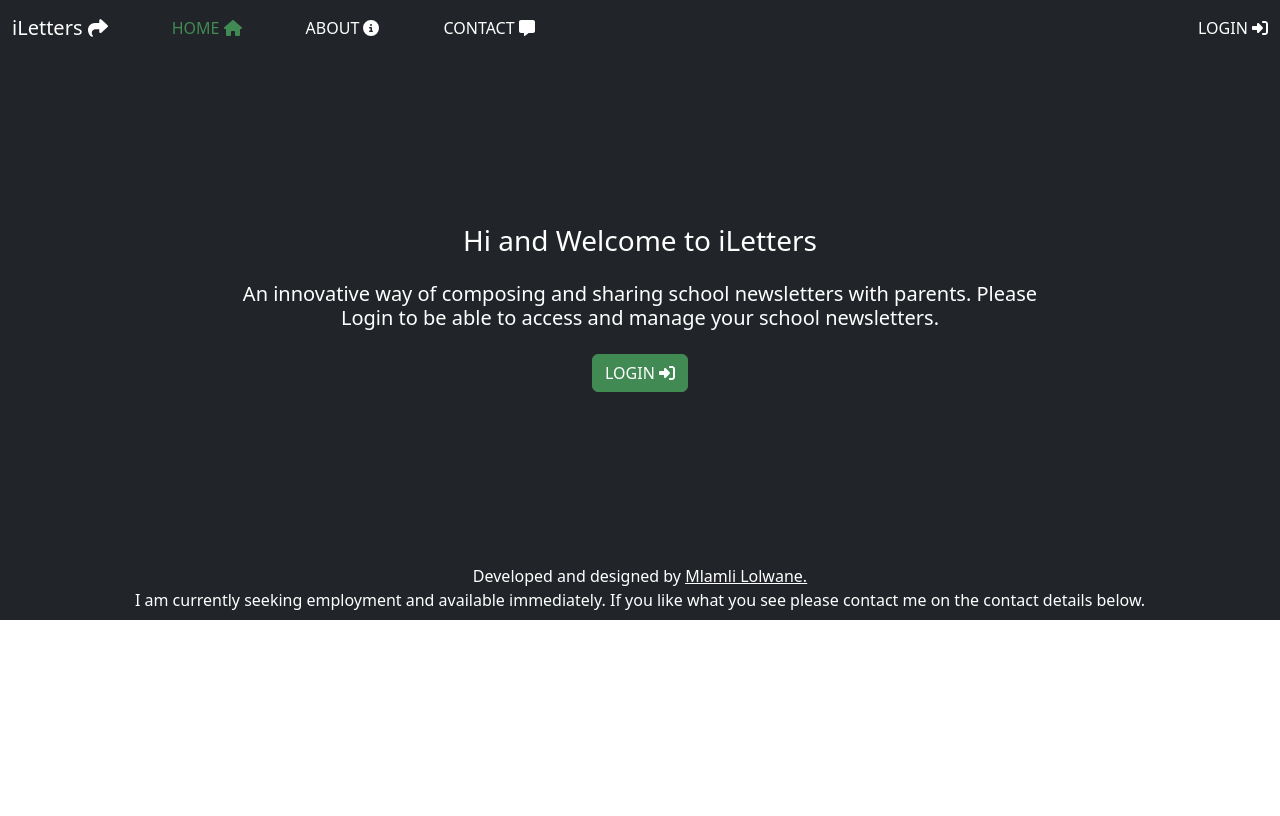
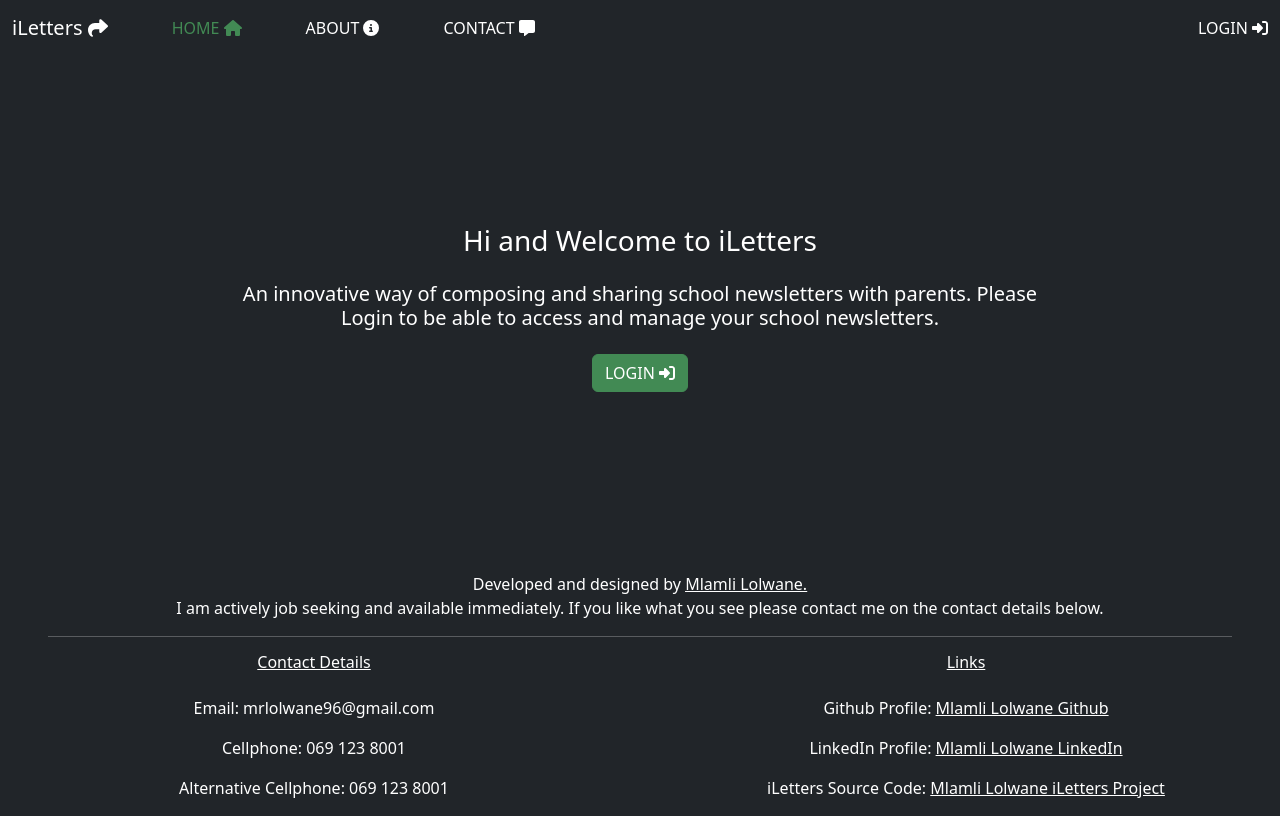
Before and after one commit to MlamliLolwane/iLetters-Client-App, a React (Create React App) app: page / in a window 1280 px wide. Built offline with nearby package versions, Linux system fonts and the light colour scheme.

Commit message:
Added external links to the footer

```diff
--- a/src/components/Footer.js
+++ b/src/components/Footer.js
@@ -3,16 +3,31 @@ import { NavLink } from "react-router-dom";
 
 function Footer() {
   return (
-      <div className="App">
-        <div className="bg-body-tertiary bg-dark">
-            <div className="text-center text-white fw-lighter py-2">
-                Developed and designed by <NavLink to="/contact" className="text-white"><u>
-                    Mlamli Lolwane.</u></NavLink>  <br/>
-                I am currently seeking employment and available immediately.
-                If you like what you see please contact me on the contact details below.
-            </div>
+    <div className="App">
+      <div className="bg-body-tertiary bg-dark">
+        <div className="text-center text-white fw-lighter pt-3">
+          <p>Developed and designed by <NavLink to="/contact" className="text-white"><u>
+            Mlamli Lolwane.</u></NavLink>  <br />
+                I am actively job seeking and available immediately.
+                If you like what you see please contact me on the contact details below.</p>
+        </div>
+        <hr className="text-white px-5 mx-5"/>
+        <div className="row">
+          <div className="col-lg-6 text-white text-center">
+            <h6> <u>Contact Details </u></h6>
+            <p className="pt-3">Email: mrlolwane96@gmail.com</p>
+            <p>Cellphone: 069 123 8001</p>
+            <p>Alternative Cellphone: 069 123 8001</p>
+          </div>
+          <div className="col-lg-6 text-white fw-lighter text-center">
+            <h6> <u>Links </u></h6>
+            <p className="pt-3">Github Profile: <a className="text-white" href="https://github.com/MlamliLolwane" target="_blank">Mlamli Lolwane Github</a></p>
+            <p>LinkedIn Profile: <a className="text-white" href="https://github.com/MlamliLolwane" target="_blank">Mlamli Lolwane LinkedIn</a></p>
+            <p>iLetters Source Code: <a className="text-white" href="https://github.com/MlamliLolwane" target="_blank">Mlamli Lolwane iLetters Project</a></p>
+          </div>
         </div>
       </div>
+    </div>
   );
 }
 
--- a/src/views/aggregated/Home.js
+++ b/src/views/aggregated/Home.js
@@ -51,7 +51,7 @@ function Home() {
                         <p style={{ fontSize: "50px" }} className="text-white text-center">21</p>
                         <div className="text-center">
                         <NavLink to="/grades/index"><button type="button" class="btn btn-primary mx-auto">
-                            VIEW GRADES <FontAwesomeIcon icon="fa-solid fa-arrow-alt-circle-right" /></button></NavLink>
+                            VIEW CLASSES <FontAwesomeIcon icon="fa-solid fa-arrow-alt-circle-right" /></button></NavLink>
                         </div>
                     </div>
                 </div>
```
